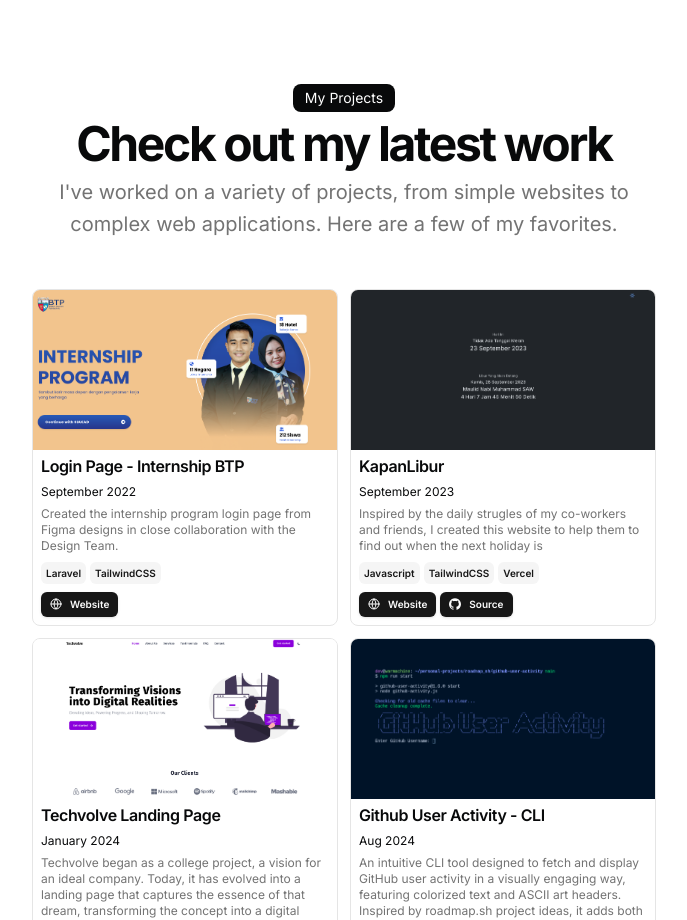
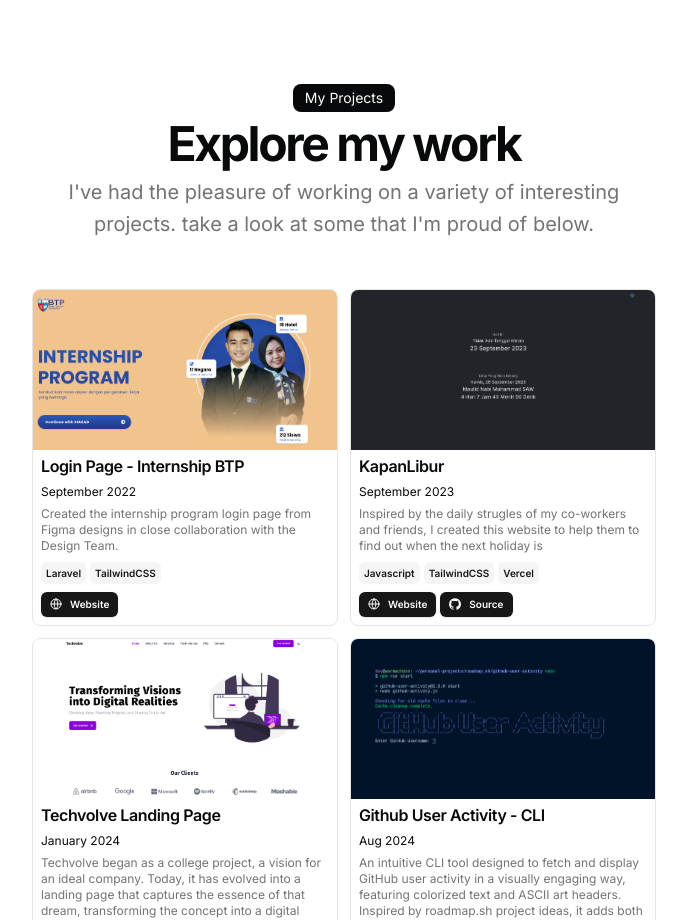
Before and after one commit to chrystalio/portfolio-ui, a Next.js app: page / in a window 1280 px wide. Shown: the part 1220-2140 px from the top of the page, without its empty margins (296-983 px from the left). Built offline with nearby package versions, Linux system fonts and the light colour scheme.

Commit message:
Update project section copywriting

```diff
--- a/src/app/page.tsx
+++ b/src/app/page.tsx
@@ -113,12 +113,10 @@ export default function Page() {
                   My Projects
                 </div>
                 <h2 className="text-3xl font-bold tracking-tighter sm:text-5xl">
-                  Check out my latest work
+                  Explore my work
                 </h2>
                 <p className="text-muted-foreground md:text-xl/relaxed lg:text-base/relaxed xl:text-xl/relaxed">
-                  I&apos;ve worked on a variety of projects, from simple
-                  websites to complex web applications. Here are a few of my
-                  favorites.
+                   I've had the pleasure of working on a variety of interesting projects. take a look at some that I'm proud of below.
                 </p>
               </div>
             </div>
```
